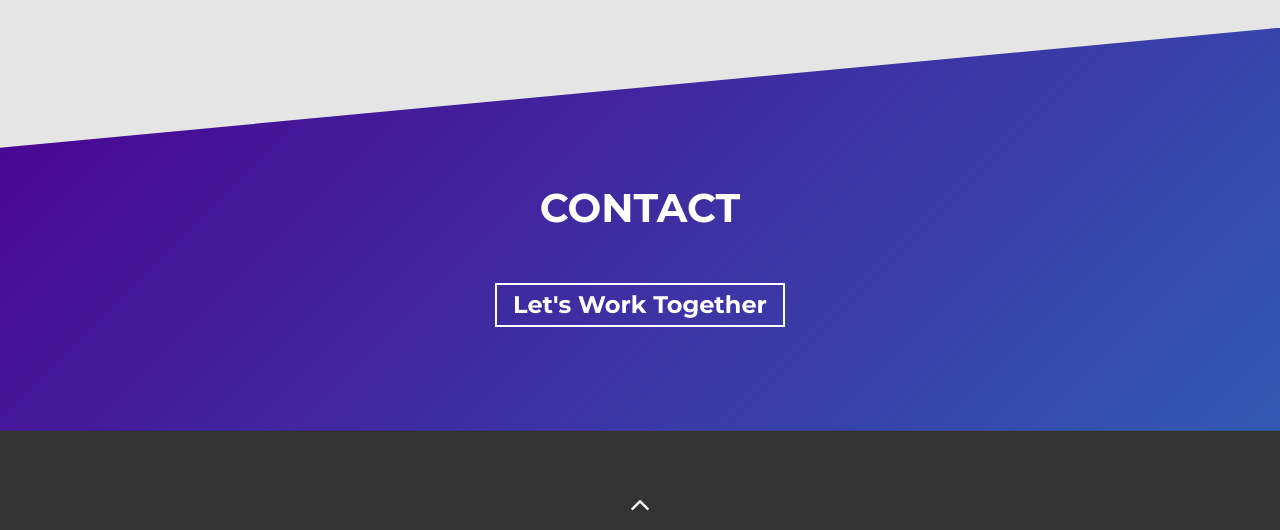
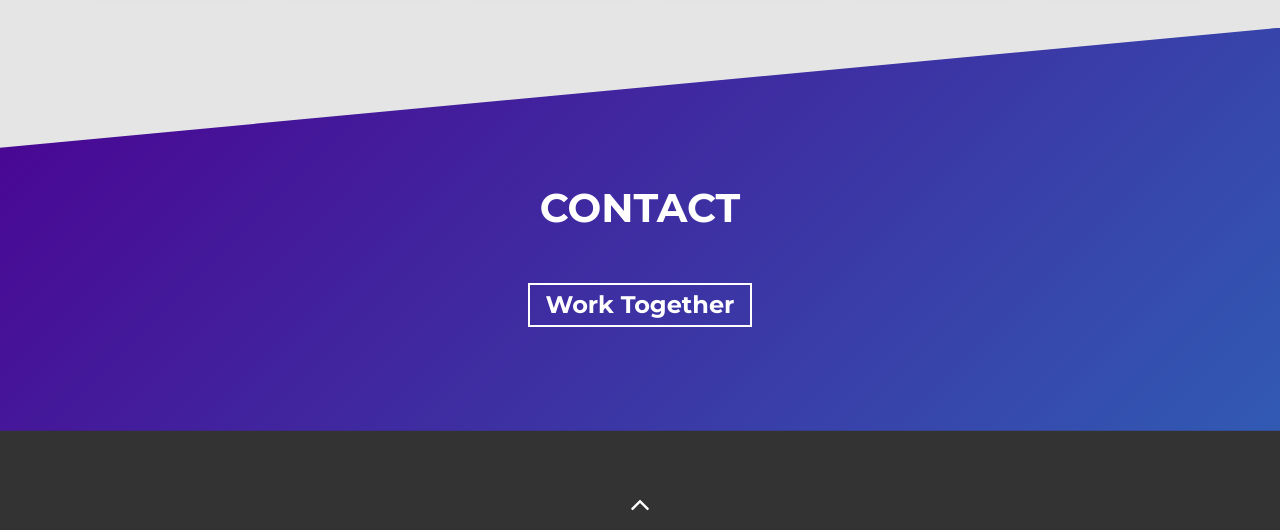
Before and after one commit to AAlperenUzun/aalperenuzun.github.io, a plain HTML site: page index.html in a window 1280 px wide. Shown: the part 2866-3396 px from the top of the page. Drawn offline with Linux system fonts and the light colour scheme.

Commit message:
not lets

```diff
--- a/index.html
+++ b/index.html
@@ -450,7 +450,7 @@
       <div class="container">
         <h2 class="section-title">Contact</h2>
         <div class="contact-wrapper">
-          <a href="mailto:ali.alperen.uzun@gmail.com" class="cta-btn cta-btn--resume">Let's Work Together</a>
+          <a href="mailto:ali.alperen.uzun@gmail.com" class="cta-btn cta-btn--resume">Work Together</a>
         </div>
       </div>
     </section>
```
